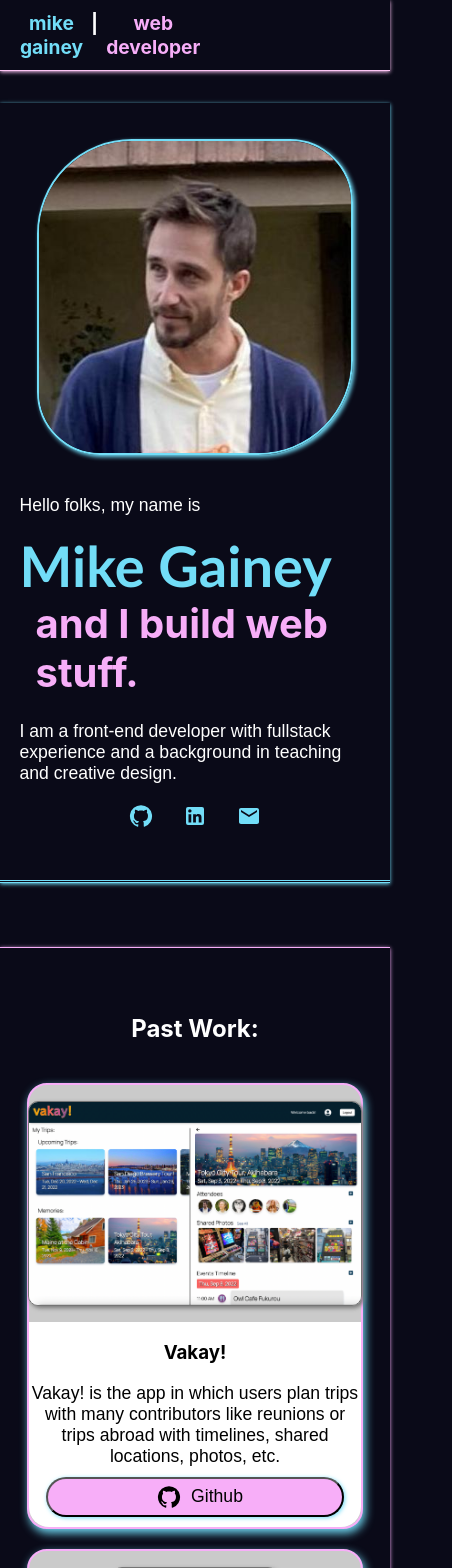
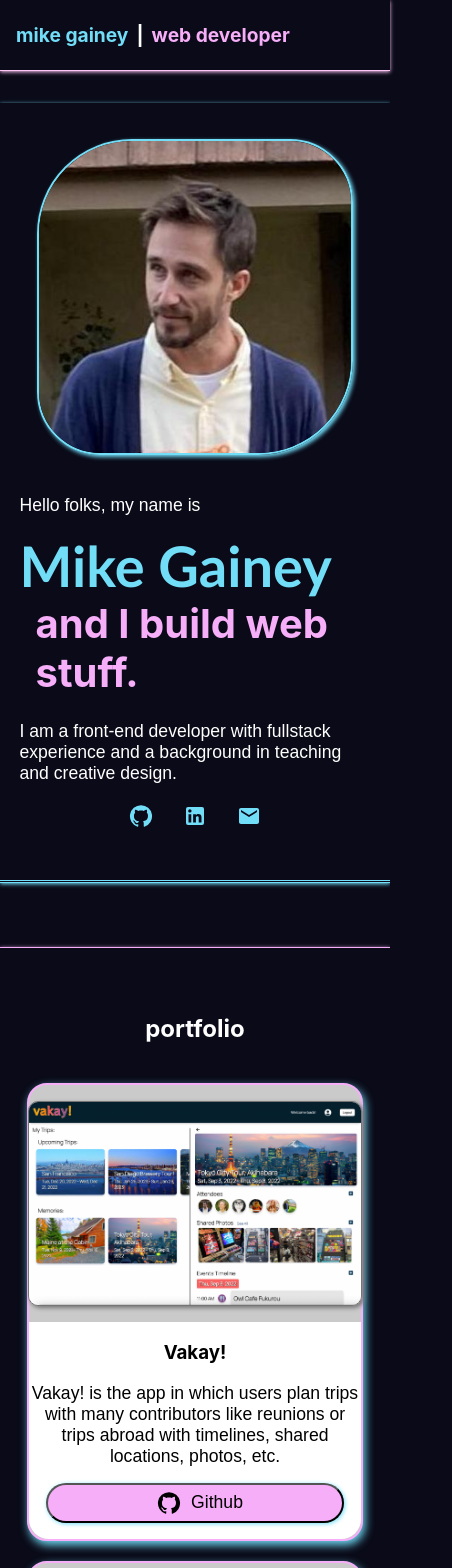
Before and after one commit to gainesaurus/portfolio, a React (Create React App) app: page / in a window 390 px wide. Shown: the top 1568 px of the page, 452 px wide, since content can reach past the window. Built offline with nearby package versions, Linux system fonts and the light colour scheme.

Commit message:
update skillslist & nav styling w media queries

```diff
--- a/src/Components/Navbar.module.css
+++ b/src/Components/Navbar.module.css
@@ -16,7 +16,7 @@
 
 .links, .navTitle {
   display: flex;
-  margin: 20px;
+  margin: 1rem;
 }
 
 .navTitle {
@@ -33,8 +33,8 @@
   color: var(--projects);
 }
 
-@media only screen and (max-width: 500px) {
+@media only screen and (max-width: 768px) {
   .links {
-    visibility: hidden;
+    display: none;
   }
 }
--- a/src/Components/ProjectList.module.css
+++ b/src/Components/ProjectList.module.css
@@ -64,7 +64,7 @@
   justify-content: center;
   align-items: center;
   width: 90%;
-  margin: 10px;
+  margin: 1rem;
   padding: 6px 16px;
   box-shadow: 1px 1px 4px var(--about);
 }
--- a/src/Components/ProjectList.tsx
+++ b/src/Components/ProjectList.tsx
@@ -5,7 +5,7 @@ import styles from './ProjectList.module.css';
 const ProjectList = () => {
   return (
     <section id="projects" className={styles.container}>
-      <h2 className={styles.heading}>Past Work:</h2>
+      <h2 className={styles.heading}>portfolio</h2>
       <ul className={styles.projectList}>
         {projects.map(project =>
         <li key={project.title} className={styles.projectCard}>
--- a/src/Components/SkillsList.module.css
+++ b/src/Components/SkillsList.module.css
@@ -49,7 +49,8 @@
   display: flex;
   flex-direction: column;
   margin-top: 2rem;
-  width: 45%;
+  width: fit-content;
+  max-width: 45%;
 }
 
 .quote {
@@ -86,6 +87,6 @@ p {
  }
 
  .testimonial {
-  width: 90%;
+  max-width: 90%;
  }
 }
--- a/src/data.tsx
+++ b/src/data.tsx
@@ -109,6 +109,6 @@ export const testimonials = [
     name: "Anonymous",
     title: "Undergraduate Student",
     company: "UCSD",
-    quote: "\"AMAZING MAN 10/10\"",
+    quote: "\"AMAZING MAN 10/10!\"",
   },
 ];
```
